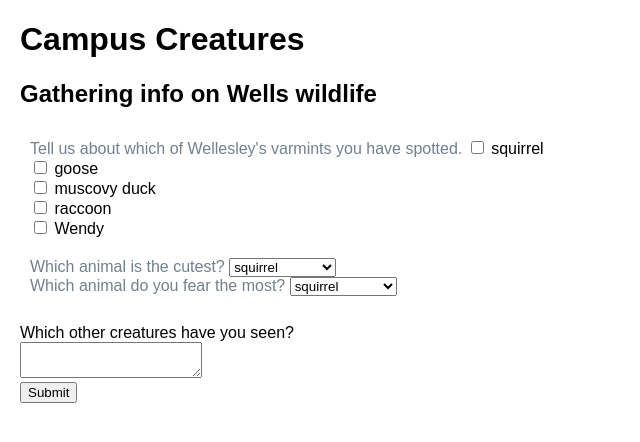
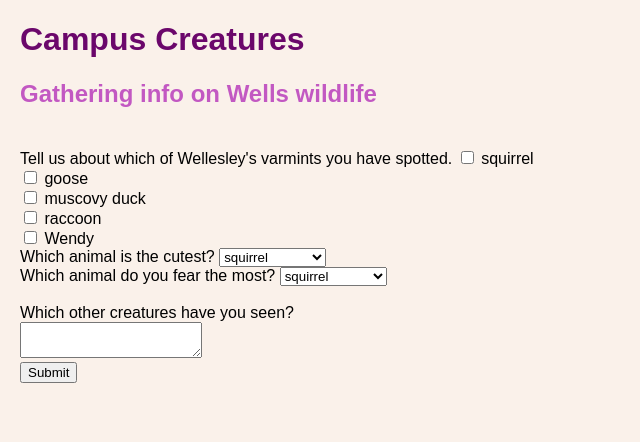
Before and after one commit to arieltraver/forms, a Flask app: page / in a window 1280 px wide. Shown: the top 442 px of the page, without its empty margins (0-640 px from the left). Run offline with Flask 2, Linux system fonts and the light colour scheme.

Commit message:
fixed stylesheet to pass validity checks

```diff
--- a/static/stylesheet.css
+++ b/static/stylesheet.css
@@ -1,24 +1,32 @@
 body {
-    font-family:Arial, Helvetica, sans-serif;
-    margin:20px;
+    font-family: Arial, Helvetica, sans-serif;
+    margin: 20px;
+    background-color: rgb(250, 241, 234);
 }
 
-p{
-    color:darkslategray;
-    font-style:italic;
+h1 {
+    color:rgb(107, 7, 107);
 }
 
 h2 {
-}
-#checkboxes {
-    padding:10px;
+    color:rgb(194, 88, 194);
+    margin-bottom: 40px;
 }
 
-#selectors {
-
-    padding:10px;
+p {
+    color:darkslategray;
+    margin-bottom: 5px;
+    font-style: italic;
 }
 
-.labeltext {
-    color:slategray;
+.section {
+    padding-bottom: 20px;
 }
+
+#scariest-selector {
+    padding-top: 5px;
+}
+
+#submit-button {
+    padding-top: 10px;
+}
```
